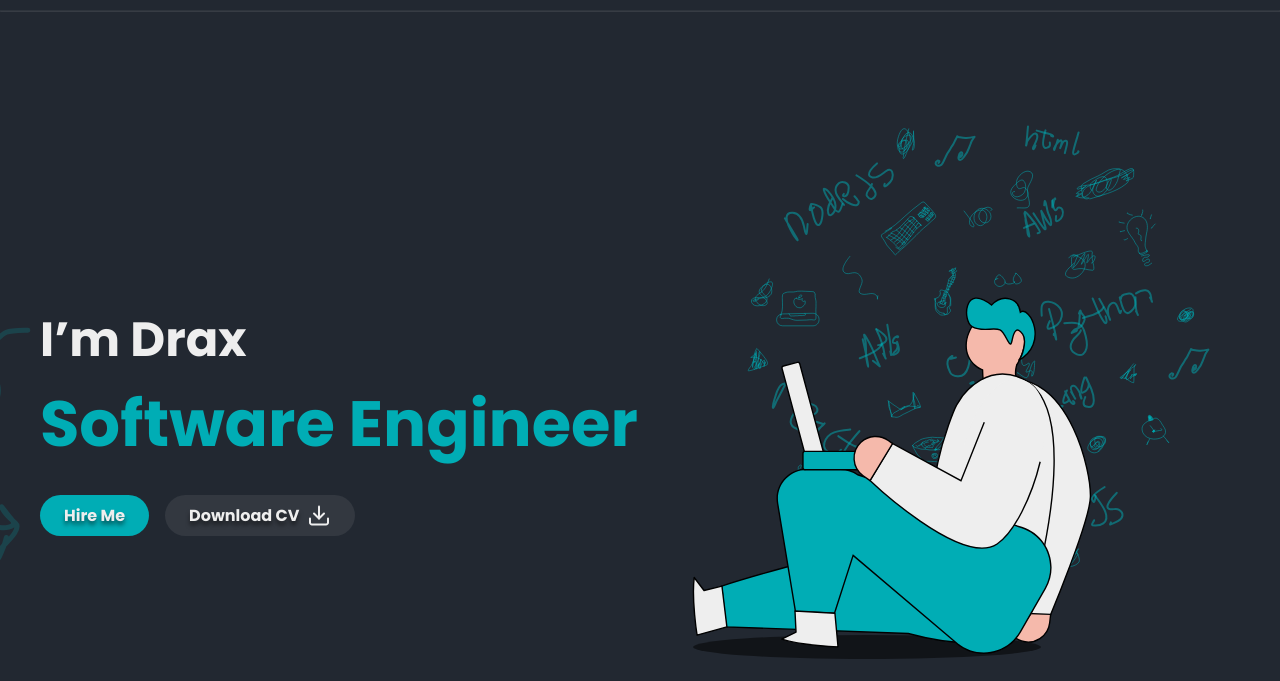
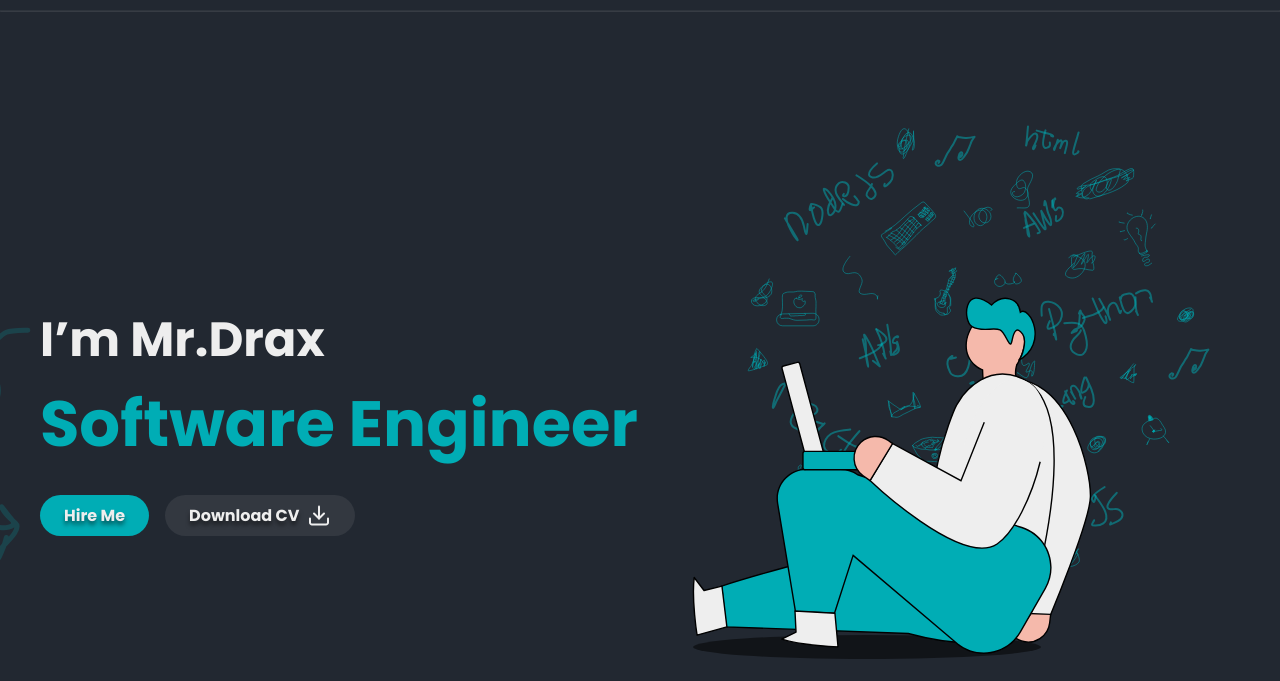
Before and after one commit to M-Adres/profile2, a plain HTML site: page index.html in a window 1280 px wide. Shown: the part 119-800 px from the top of the page. Drawn offline with Linux system fonts and the light colour scheme.

Commit message:
Add files via upload

```diff
--- a/index.html
+++ b/index.html
@@ -22,7 +22,7 @@
     <section class="hero" >
         <img class="arrow" src="assets/svg/arrow.svg" alt="arrow">
         <div class="heroSub">
-            <h1 class="name">I’m Drax</h1>
+            <h1 class="name">I’m Mr.Drax</h1>
             <h1 class="title">Software Engineer</h1>
             <div class="heroBtns">
                 <a class="hireMe" href="#contactMe">Hire Me</a>
```
